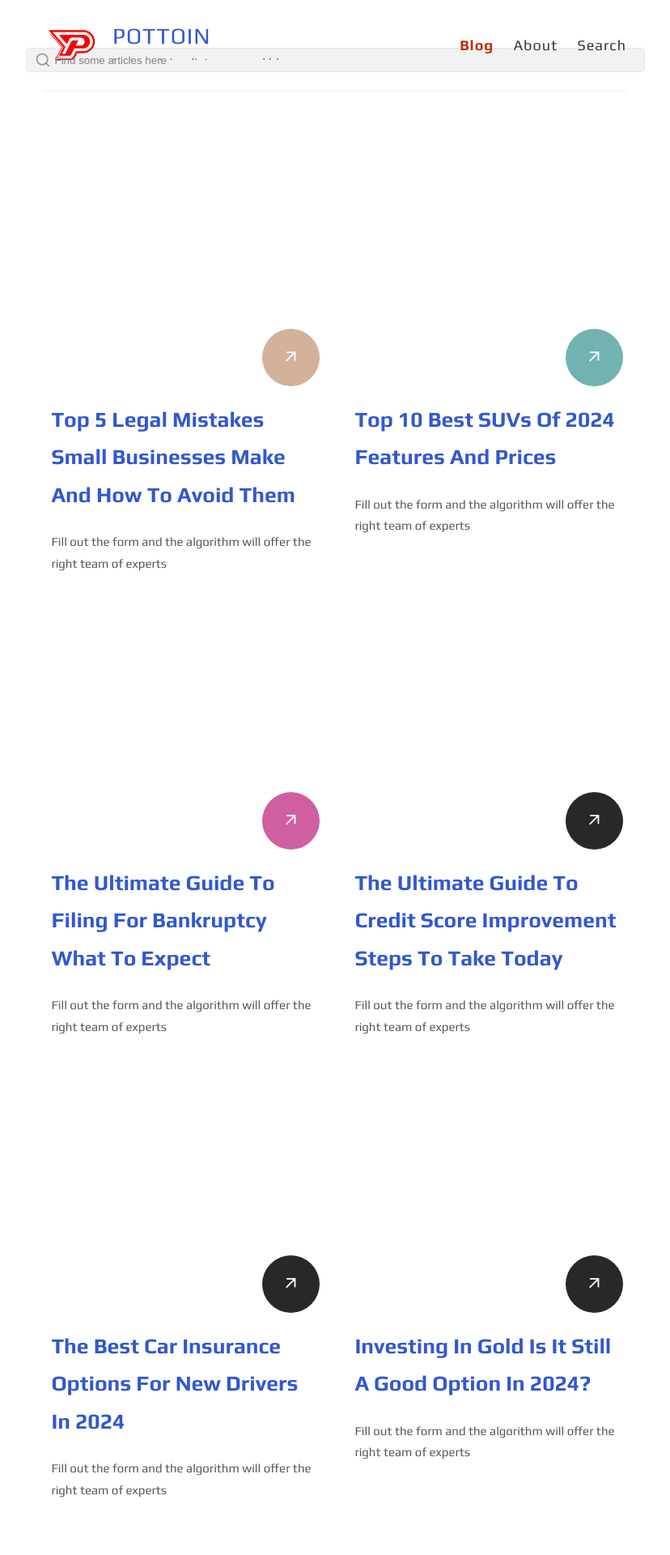
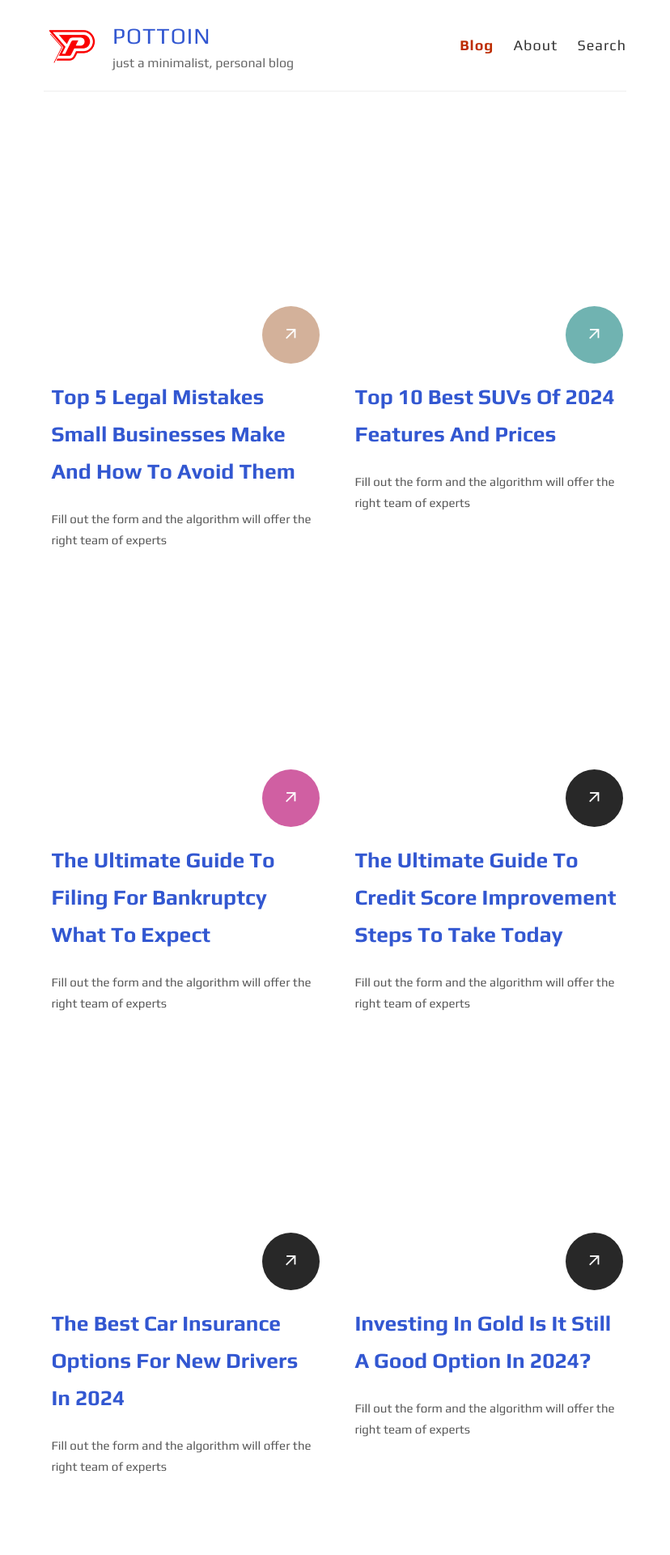
Before and after one commit to ZollaMaga/newsblog, a Jekyll site: the page built from index.html, in a window 1280 px wide. Shown: the top 1920 px of the page at 81% size, without its empty margins (226-1054 px from the left). Built offline with Jekyll 4.4.1, drawn with Linux system fonts in a browser that asks for light colours; the list of posts is cut into pages by our own code.

Commit message:
Update index.html

```diff
--- a/index.html
+++ b/index.html
@@ -1,20 +1,7 @@
 ---
 layout: default
 ---
-<div class="search-article">
-    <label for="search-input" aria-hidden="true">
-        <!-- Magnifier -->
-        <svg xmlns="http://www.w3.org/2000/svg" width="20" height="20" viewBox="0 0 24 24" fill="none"
-            stroke="rgba(128,128,128,0.8)" stroke-width="2" stroke-linecap="round" stroke-linejoin="round"
-            class="feather feather-search">
-            <circle cx="11" cy="11" r="8"></circle>
-            <line x1="21" y1="21" x2="16.65" y2="16.65"></line>
-        </svg>
-    </label>
 
-    <input type="search" id="search-input" placeholder="Find some articles here" aria-label="Search">
-    <ul id="search-results"></ul>
-</div>
 <section>
 <div class="container">
 <!-- begin post -->
```
